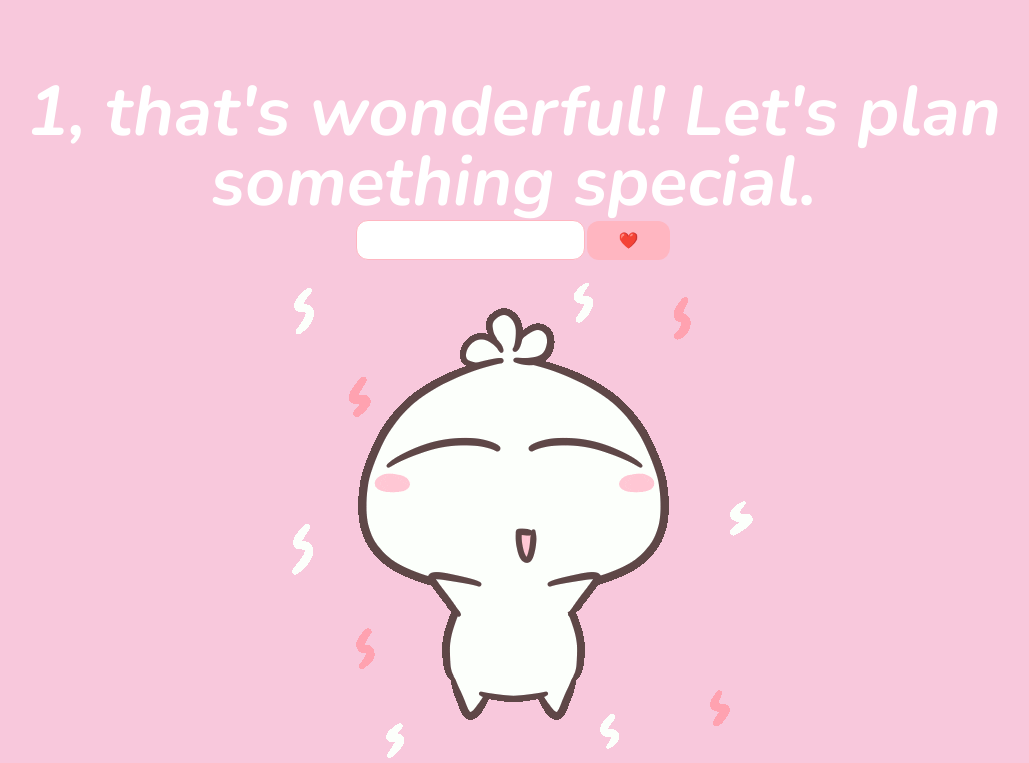
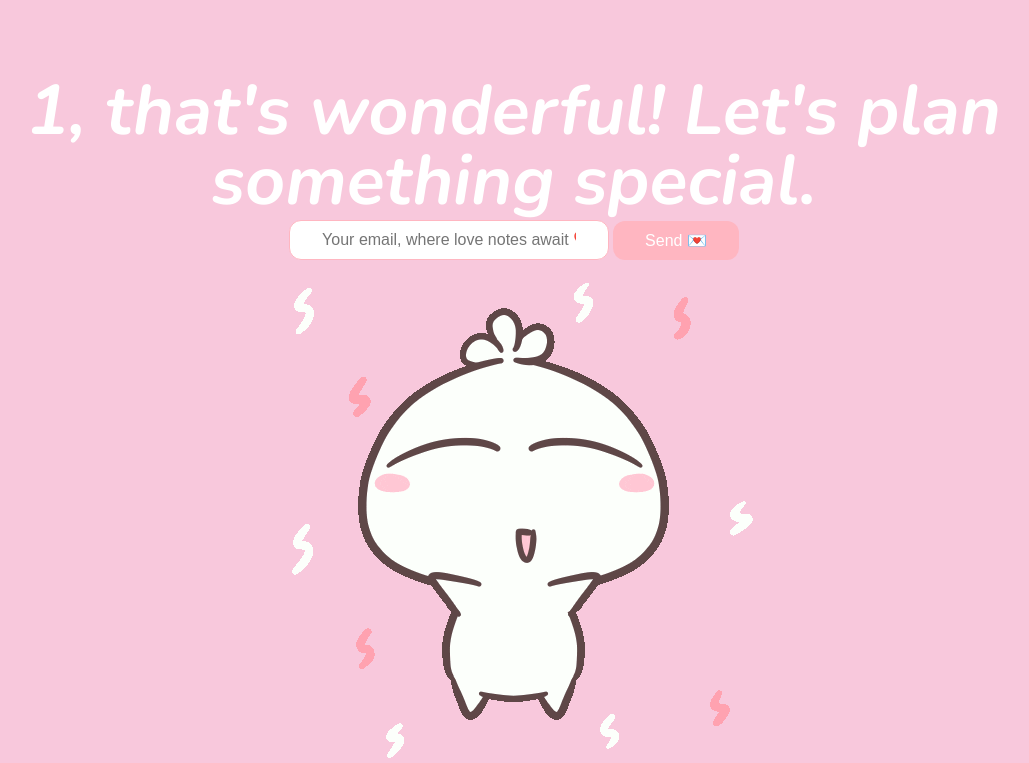
Before and after one commit to AlzyWelzy/Sweetheart, a Django app: page /1/yes in a window 1280 px wide. Shown: the top 763 px of the page, without its empty margins (126-1155 px from the left). Run offline with Django 4.2, Linux system fonts and the light colour scheme; parts of the project's set-up code (start-up, migrations or seed data) failed here and were passed over.

Commit message:
addig styles

```diff
--- a/app/templates/yes_page.html
+++ b/app/templates/yes_page.html
@@ -7,8 +7,16 @@
   <form action="" method="POST" class="emailForm" id="emailForm">
     {% csrf_token %}
 
-    <input type="email" name="email" id="email" class="email" value="" />
-    <button type="submit" class="btn">❤️</button>
+    <input
+      type="email"
+      name="email"
+      id="email"
+      class="email"
+      value=""
+      placeholder="Your email, where love notes await ❤️"
+      required
+    />
+    <button type="submit" class="btn">Send 💌</button>
   </form>
 
   <img src="{% static 'img/yes_response.gif' %}" alt="I love you" />
--- a/static/css/style.css
+++ b/static/css/style.css
@@ -48,10 +48,12 @@ body {
 }
 
 .email {
-  padding: 1rem;
+  width: 25%;
+  padding: 1rem 3.2rem;
   border: 0.1rem solid #ffb6c1;
   border-radius: 1.2rem;
   font-size: 1.6rem;
+  margin: 0.4rem 0.2rem;
 }
 
 .btn {
```
